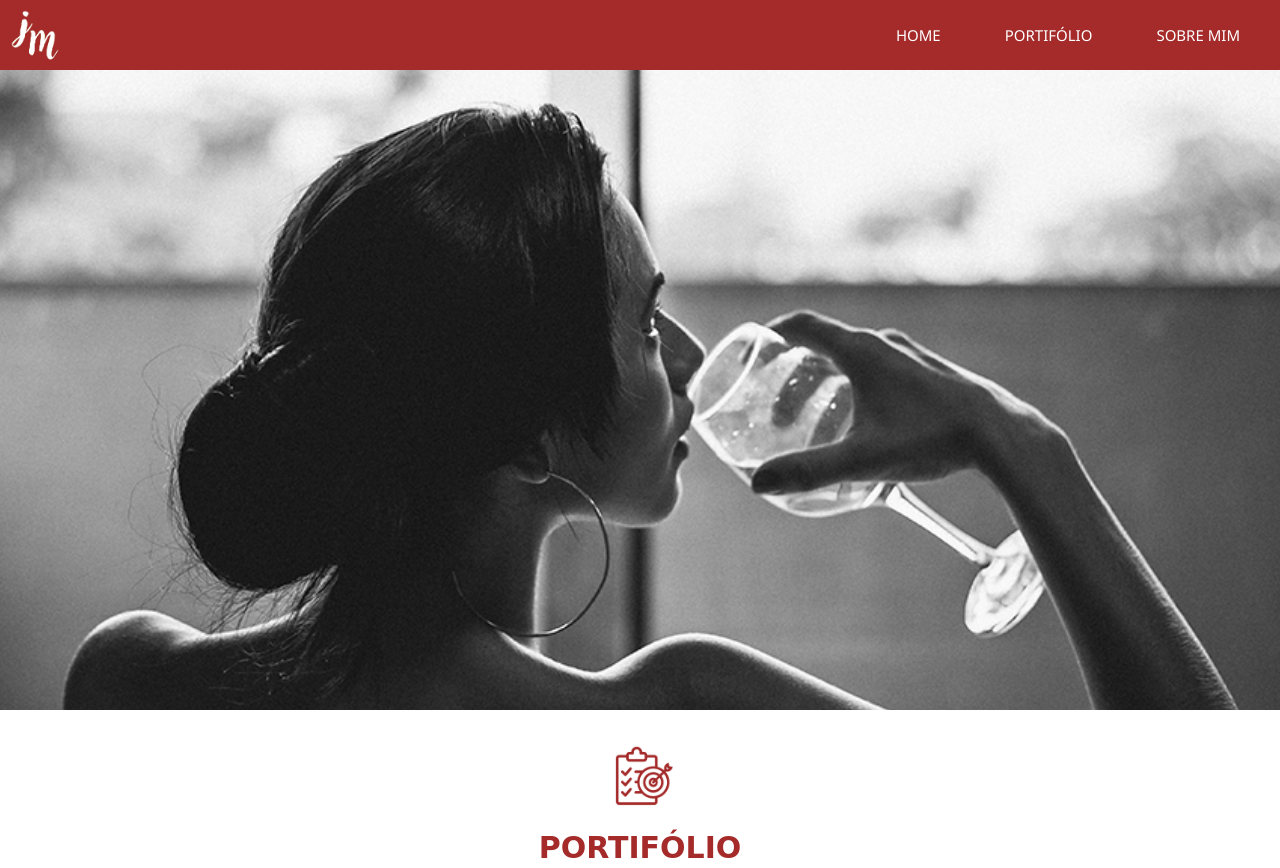
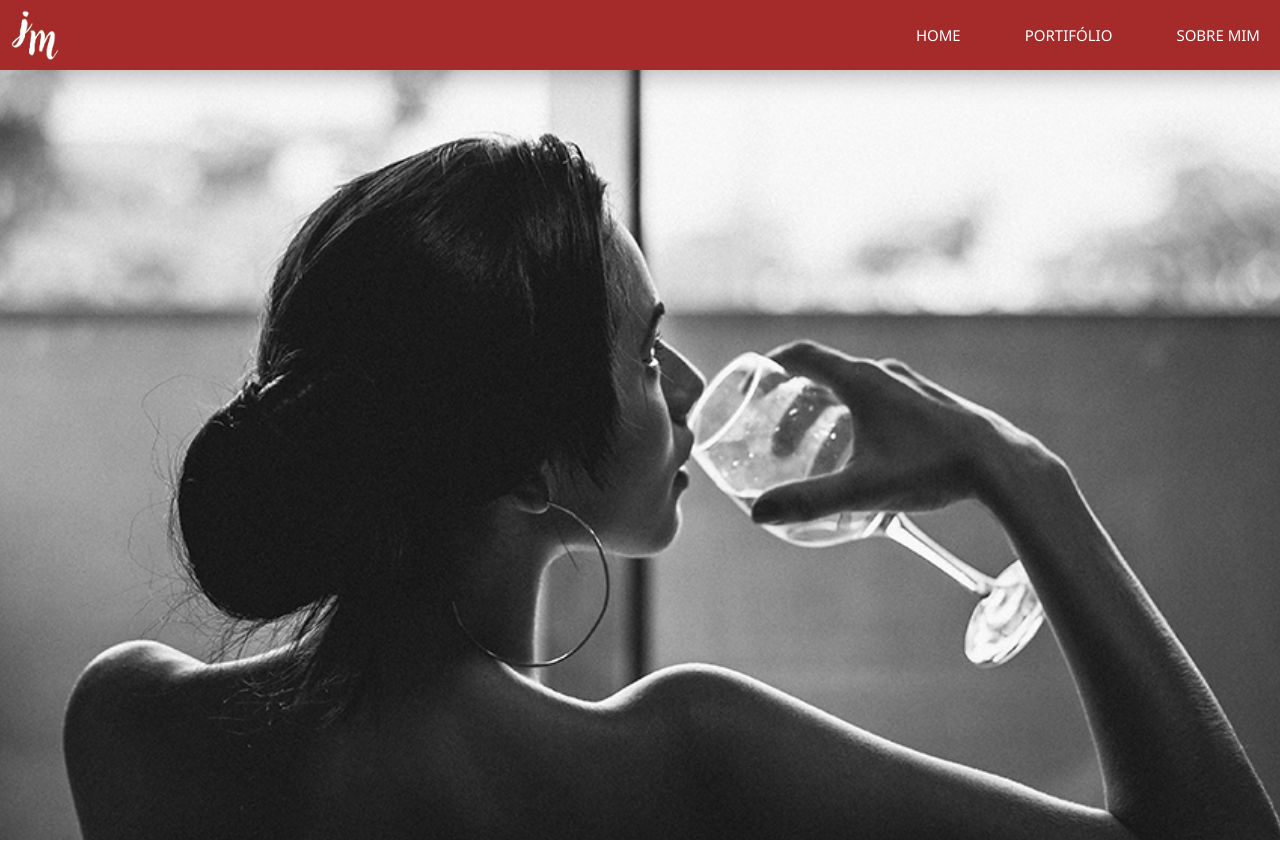
Before and after one commit to Wallaceleandr0/photography-junior, a plain HTML site: page index.html in a window 1280 px wide. Shown: the top 868 px of the page. Drawn offline with Linux system fonts and the light colour scheme.

Commit message:
header fixed

```diff
--- a/style.css
+++ b/style.css
@@ -6,6 +6,9 @@
 }
 
 header {
+    position: fixed;
+    z-index: 999;
+    width: 100%;
     background-color: brown;
     padding: 10px;
     display: flex;
@@ -66,6 +69,7 @@ img {
 }
 
 .banner-top {
+    padding-top: 200px;
     background-image: url("img/banner.png");
     height: 80vh;
     background-position: center;
```
